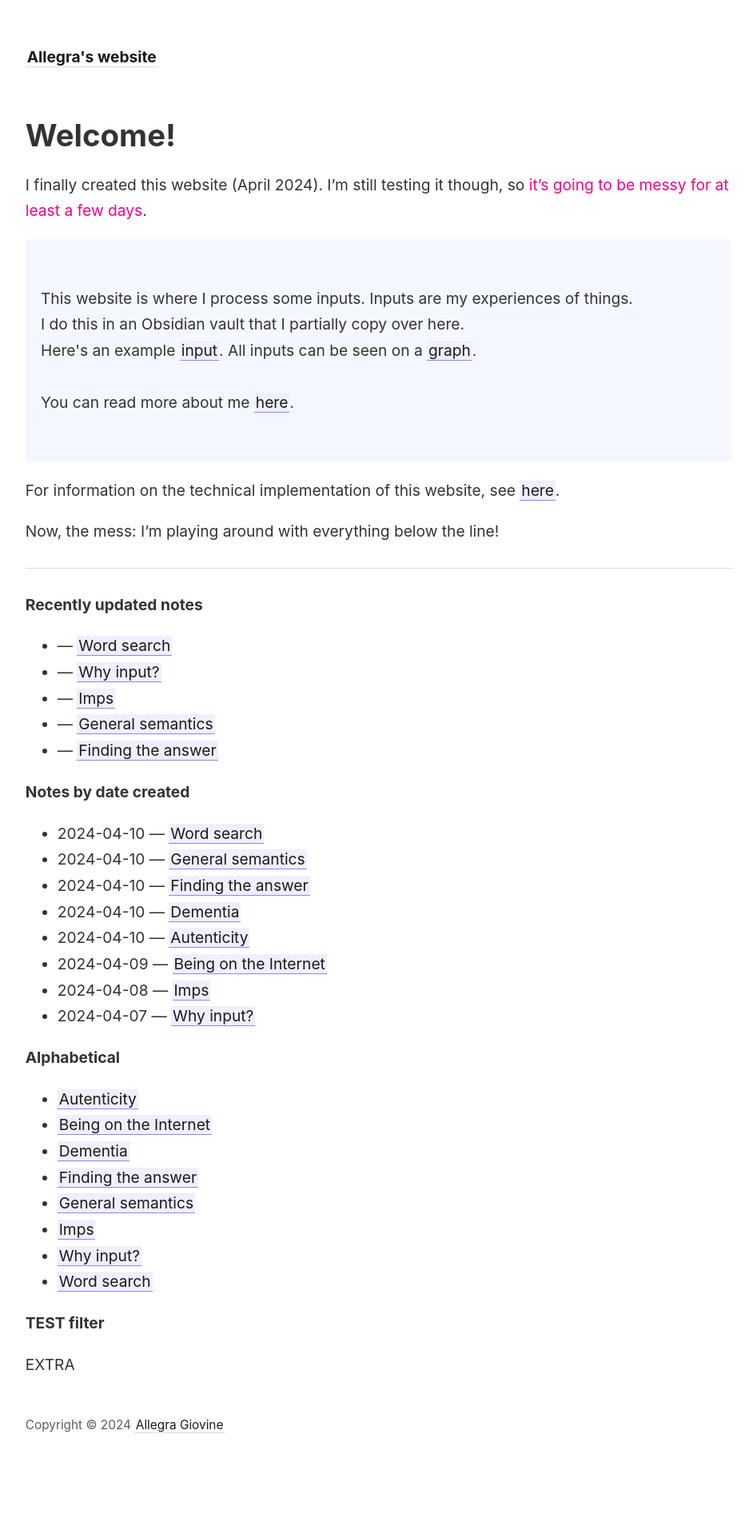
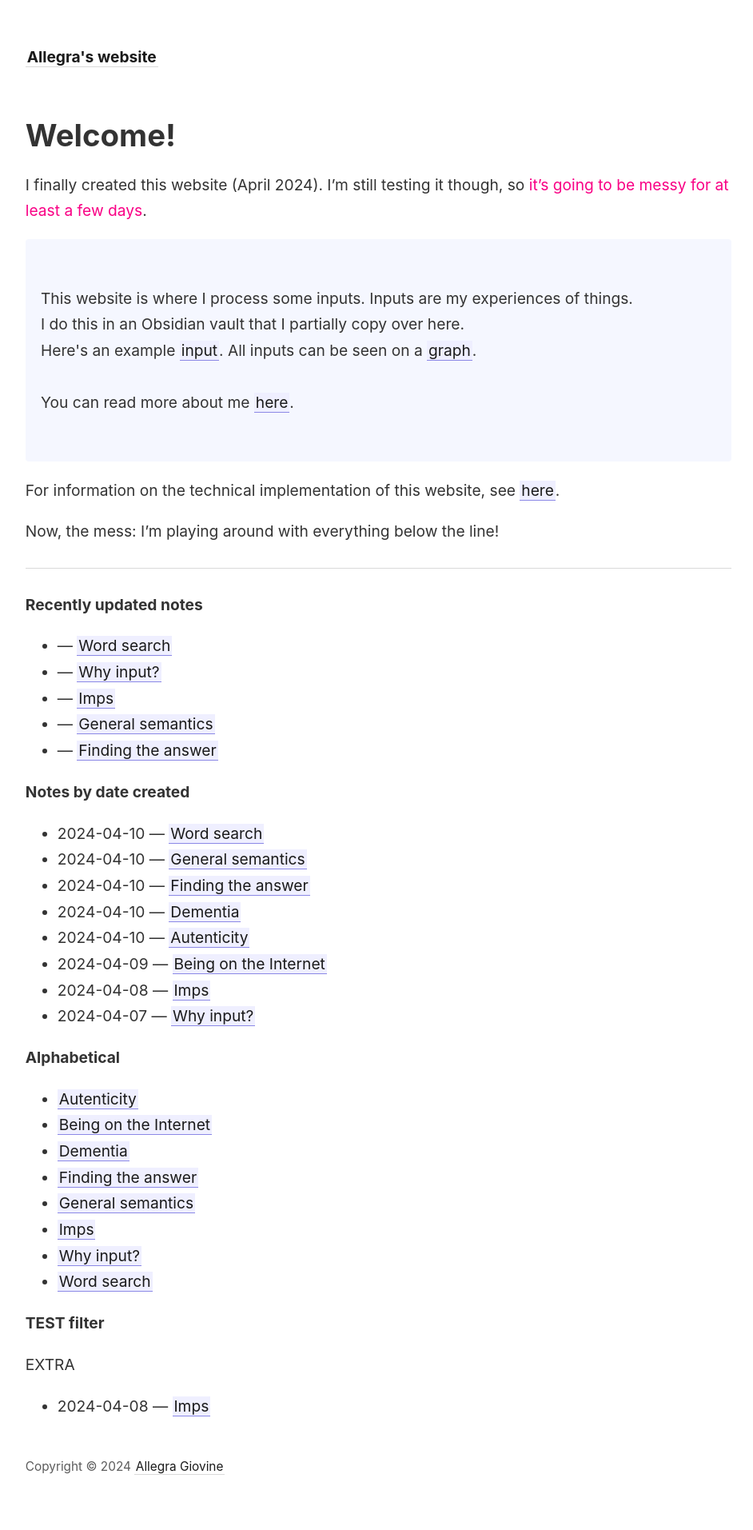
Before and after one commit to agiovine/agiovine.github.io, a Jekyll site: the page built from _pages/index.md, in a window 1280 px wide. Shown: the whole page at 80% size, without its empty margins (45-987 px from the left). Built offline with Jekyll 4.4.1, drawn with Linux system fonts in a browser that asks for light colours; before the commit the page ends 1862 px from its top, so only the background shows below that.

Commit message:
Add files via upload

```diff
--- a/_pages/index.md
+++ b/_pages/index.md
@@ -83,7 +83,7 @@ EXTRA
 <ul>
   {% assign test_notes2 = site.notes %}
   {% for note in test_notes2 %}
-	  {% if page.title == "Imps" %}
+	  {% if note.title == "Imps" %}
 	<li>
       {{ note.datefirstcreated }} — <a class="internal-link" href="{{ site.baseurl }}{{ note.url }}">{{ note.title }}</a>
     </li>
```
